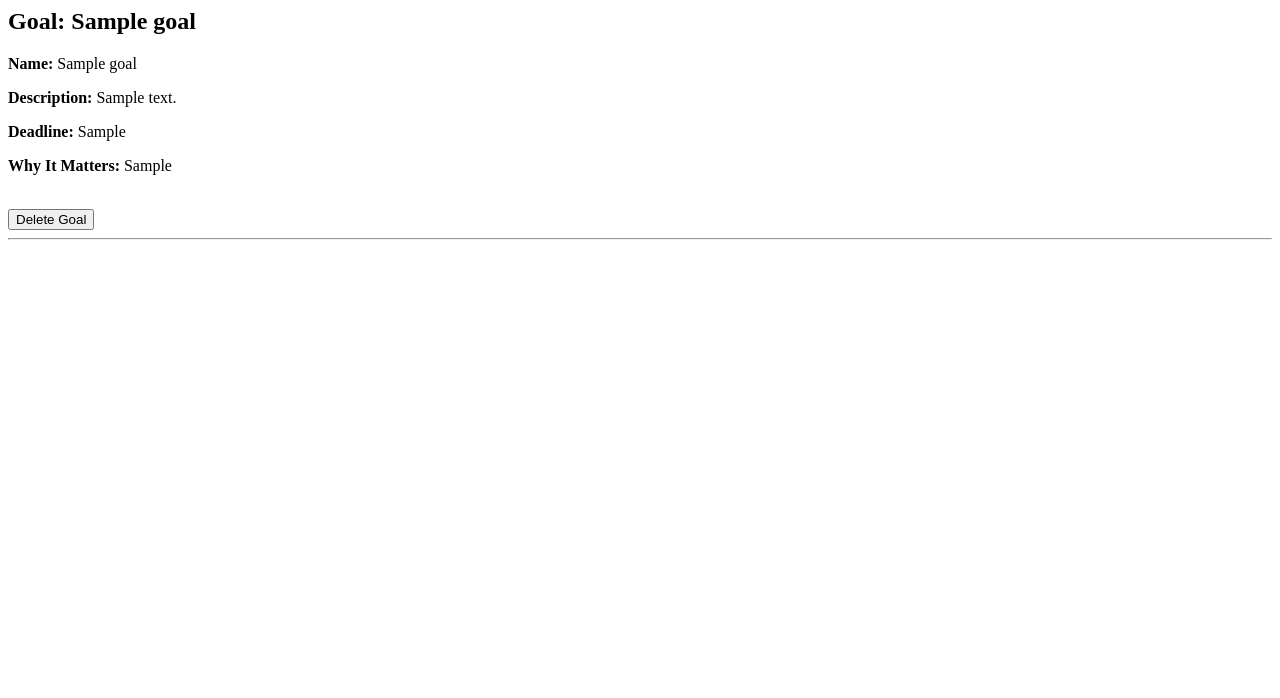
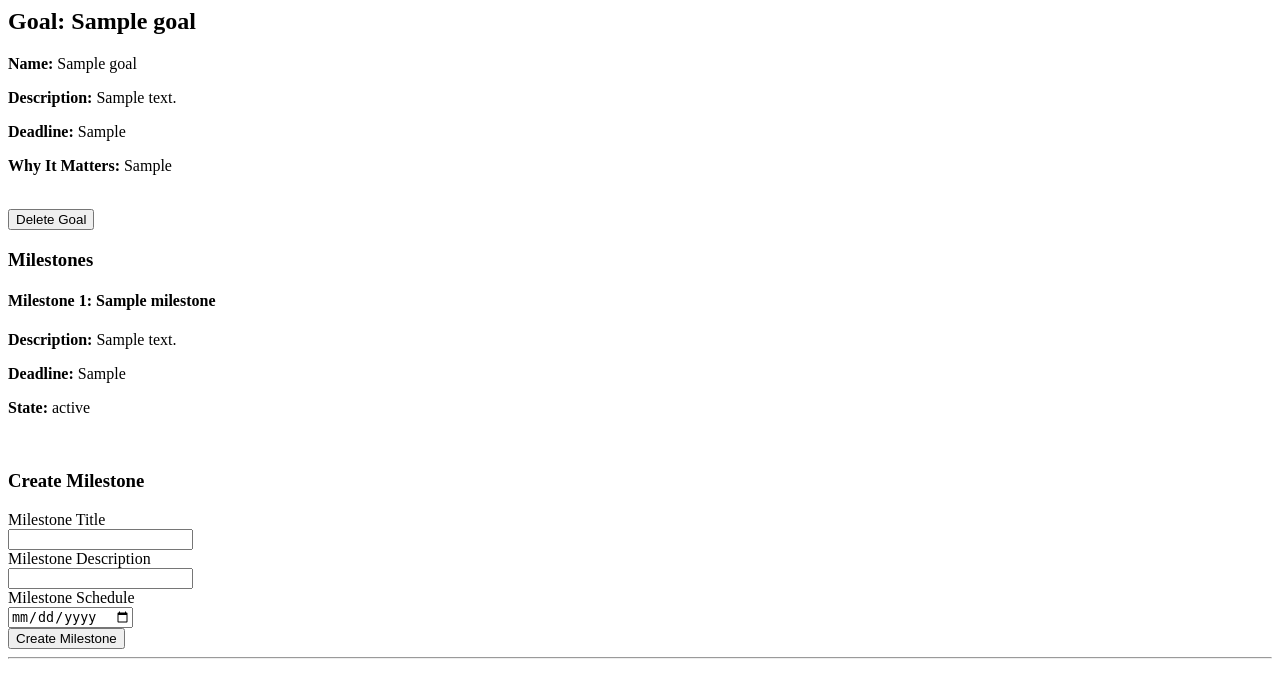
Before and after one commit to OscarHeslop/goal-tracker, a Flask app: page /get_all_stored_goals in a window 1280 px wide. Shown: the top 698 px of the page. Run offline with Flask 3, Linux system fonts and the light colour scheme; tables that the repository leaves empty hold one stand-in row (values such as "Sample post").

Commit message:
added milestones which display under each goal

```diff
--- a/app.py
+++ b/app.py
@@ -8,55 +8,48 @@ def home():
     return render_template("index.html")
 
 
+from database.editing import create_goal
 
-from database.editing import add_record
+
 @app.route("/sending_goal_details", methods=["POST"])
 def sending_goal_details():
 
-    # Get JSON sent from JavaScript
     data = request.get_json()
 
-    # Get each individual part
     goal_name = data["goal_name"]
     description = data["description"]
     deadline = data["deadline"]
     why_goal_matters = data["why_it_matters"]
 
-    # Create HTML
-    goal_html = ""
+    create_goal(
+        goal_name,
+        description,
+        deadline,
+        why_goal_matters
+    )
 
-    goal_html += f"""
-        <h2>Goal: {goal_name}</h2>
-
-        <p><strong>Name:</strong> {goal_name}</p>
-
-        <p><strong>Description:</strong> {description}</p>
-
-        <p><strong>Deadline:</strong> {deadline}</p>
-
-        <p><strong>Why It Matters:</strong> {why_goal_matters}</p>
+    return "Goal created"
 
 
-    """
+import sqlite3
 
-    add_record(goal_name, description, deadline, why_goal_matters)
 
-    return goal_html
-
-import sqlite3
 @app.route("/get_all_stored_goals", methods=["GET"])
 def get_all_stored_goals():
+
     conn = sqlite3.connect("storage/goals.db")
     cursor = conn.cursor()
+
     cursor.execute("""
-        SELECT *
+        SELECT id, name, description, deadline, why_matters, state
         FROM goals
+    """)
 
-""")
-    list = cursor.fetchall()
+    goals = cursor.fetchall()
+
     string = ""
-    for goal_id,goal_name,description,deadline,why_goal_matters,state in list:
 
+    for goal_id, goal_name, description, deadline, why_goal_matters, state in goals:
 
         string += f"""
             <h2>Goal: {goal_name}</h2>
@@ -70,23 +63,115 @@ def get_all_stored_goals():
             <p><strong>Why It Matters:</strong> {why_goal_matters}</p>
 
             <br>
-            <button type="button" onclick="delete_goal('{goal_id}')">Delete Goal</button>
+
+            <button type="button"
+                onclick="delete_goal('{goal_id}')">
+                Delete Goal
+            </button>
+
+            <br>
+
+            <h3>Milestones</h3>
+        """
+
+        # Get milestones belonging to this goal
+        cursor.execute("""
+            SELECT id, name, description, deadline, state, milestone_number
+            FROM milestones
+            WHERE goal_id = ?
+            ORDER BY milestone_number
+        """, (goal_id,))
+
+        milestones = cursor.fetchall()
+
+        # Display each milestone
+        for milestone_id, milestone_name, milestone_description, milestone_deadline, milestone_state, milestone_number in milestones:
+
+            string += f"""
+                <div>
+                    <h4>Milestone {milestone_number}: {milestone_name}</h4>
+
+                    <p>
+                        <strong>Description:</strong>
+                        {milestone_description}
+                    </p>
+
+                    <p>
+                        <strong>Deadline:</strong>
+                        {milestone_deadline}
+                    </p>
+
+                    <p>
+                        <strong>State:</strong>
+                        {milestone_state}
+                    </p>
+                </div>
+            """
+
+        # Create milestone form for this goal
+        string += f"""
+            <br>
+
+            <h3>Create Milestone</h3>
+
+            <label for="milestone_title_{goal_id}">
+                Milestone Title
+            </label>
+            <br>
+
+            <input
+                type="text"
+                id="milestone_title_{goal_id}"
+            >
+
+            <br>
+
+            <label for="milestone_description_{goal_id}">
+                Milestone Description
+            </label>
+            <br>
+
+            <input
+                type="text"
+                id="milestone_description_{goal_id}"
+            >
+
+            <br>
+
+            <label for="milestone_schedule_{goal_id}">Milestone Schedule</label>
+            <br>
+
+            <input type="date", id="milestone_schedule_{goal_id}">
+
+            <br>
+
+            <button
+                type="button"
+                onclick="send_milestone_info('{goal_id}')">
+                Create Milestone
+            </button>
+
             <hr>
         """
 
+    conn.close()
+
     return string
-
-
 
 @app.route("/remove_goal", methods=["POST"])
 def remove_goal():
+
     conn = sqlite3.connect("storage/goals.db")
     cursor = conn.cursor()
+
     data = request.get_json()
+
     goal_id = data["goal_id"]
+
     cursor.execute("""
         DELETE FROM goals
-        WHERE id = ?""",(goal_id,))
+        WHERE id = ?
+    """, (goal_id,))
 
     conn.commit()
     conn.close()
@@ -94,8 +179,61 @@ def remove_goal():
     return "Goal deleted"
 
 
+@app.route("/create_milestone", methods=["POST"])
+def create_milestone():
+
+    conn = sqlite3.connect("storage/goals.db")
+    cursor = conn.cursor()
+
+    data = request.get_json()
+
+    goal_id = data["goal_id"]
+    milestone_name = data["title_milestone"]
+    description = data["description"]
+
+    # Find highest milestone number for this goal
+    cursor.execute("""
+        SELECT MAX(milestone_number)
+        FROM milestones
+        WHERE goal_id = ?
+    """, (goal_id,))
+
+    current_number = cursor.fetchone()[0]
+
+    if current_number is None:
+        milestone_number = 1
+    else:
+        milestone_number = current_number + 1
+
+    # Create milestone
+    cursor.execute("""
+        INSERT INTO milestones (
+            goal_id,
+            name,
+            description,
+            state,
+            milestone_number
+        )
+        VALUES (?, ?, ?, ?, ?)
+    """, (
+        goal_id,
+        milestone_name,
+        description,
+        "Not Started",
+        milestone_number
+    ))
+
+    conn.commit()
+    conn.close()
+
+    return "Milestone created"
+
+
 from database.creating_deleting import create_goals_database
+
+
 if __name__ == "__main__":
 
     create_goals_database()
+
     app.run(debug=True)
--- a/database/editing.py
+++ b/database/editing.py
@@ -1,7 +1,7 @@
 import sqlite3
 
 
-def add_record(name, description, deadline, why_matters):
+def create_goal(name, description, deadline, why_matters):
 
     conn = sqlite3.connect("storage/goals.db")
     cursor = conn.cursor()
```
Also changed, not shown: database/creating_deleting.py (+15 -0 lines), templates/index.html (+38 -36 lines).
